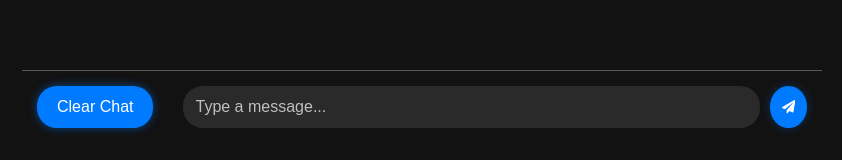
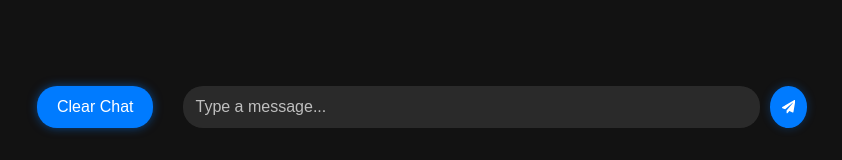
Before and after one commit to Soham109/QuestAI, a Next.js app: page /chatbot in a window 1280 px wide. Shown: the part 637-797 px from the top of the page, without its empty margins (38-880 px from the left). Built offline with nearby package versions, Linux system fonts and the light colour scheme.

Commit message:
Update chatbot.js

```diff
--- a/pages/chatbot.js
+++ b/pages/chatbot.js
@@ -52,7 +52,7 @@ const MessageArea = styled.div`
 `;
 
 const Message = styled.div`
-  margin-bottom: 10px;
+  margin-bottom: 25px;
   padding: 15px 20px;
   background: ${(props) => (props.isUser ? 'linear-gradient(45deg, #007BFF, #0056b3)' : 'linear-gradient(45deg, #ff0099, #8e44ad)')};
   color: white;
@@ -77,7 +77,6 @@ const Message = styled.div`
 const Footer = styled.div`
   padding: 15px;
   display: flex;
-  border-top: 1px solid rgba(255, 255, 255, 0.3);
 `;
 
 const NewChatButton = styled.button`
```
